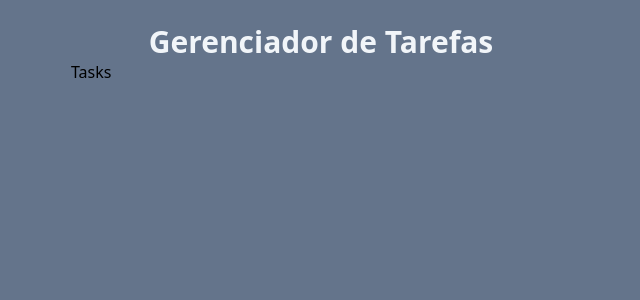
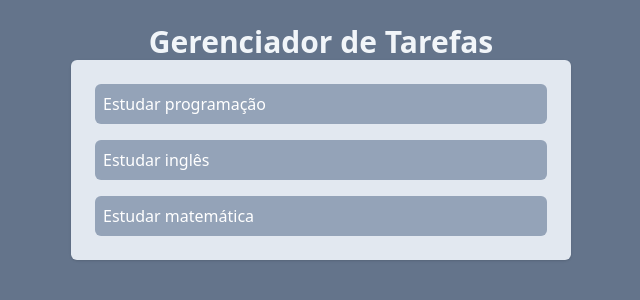
Before and after one commit to Julianagagliano7/react-lab, a React (Vite) app: page / in a window 1280 px wide. Shown: the top 300 px of the page, without its empty margins (319-959 px from the left). Built offline with nearby package versions, Linux system fonts and the light colour scheme.

Commit message:
feat: start Tasks component

```diff
--- a/eslint.config.js
+++ b/eslint.config.js
@@ -33,6 +33,7 @@
         'warn',
         { allowConstantExport: true },
       ],
+      'react/prop-types': 'off',
     },
   },
 ]
--- a/src/App.jsx
+++ b/src/App.jsx
@@ -16,7 +16,7 @@
       id: 2,
       title: "Estudar inglês",
       description: "Estudar inglês técnico",
-      isCompleted: false
+      isCompleted: true
     },
     {
       id: 3,
--- a/src/components/Tasks.jsx
+++ b/src/components/Tasks.jsx
@@ -1,8 +1,13 @@
 function Tasks(props) {
-    console.log(props)
     return (
-        <h1>Tasks</h1>
-    )
+        <ul className="space-y-4 p-6 bg-slate-200 rounded-md shadow">
+            {props.tasks.map((task) => (
+                <li key={task.id} className="bg-slate-400 text-white p-2 rounded-md">
+                    {task.title}
+                </li>
+            ))}
+        </ul>
+    );
 }
 
 export default Tasks;
```
